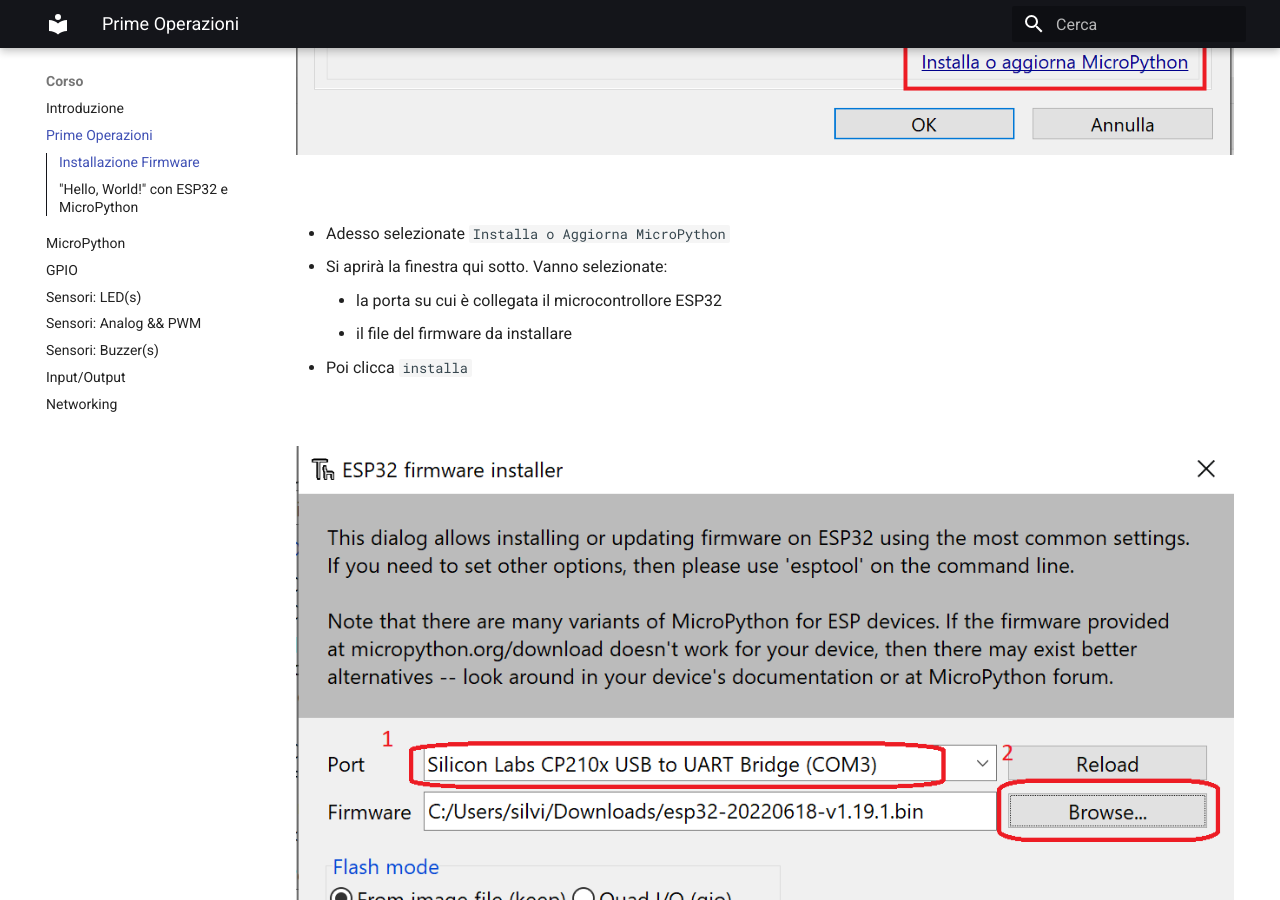
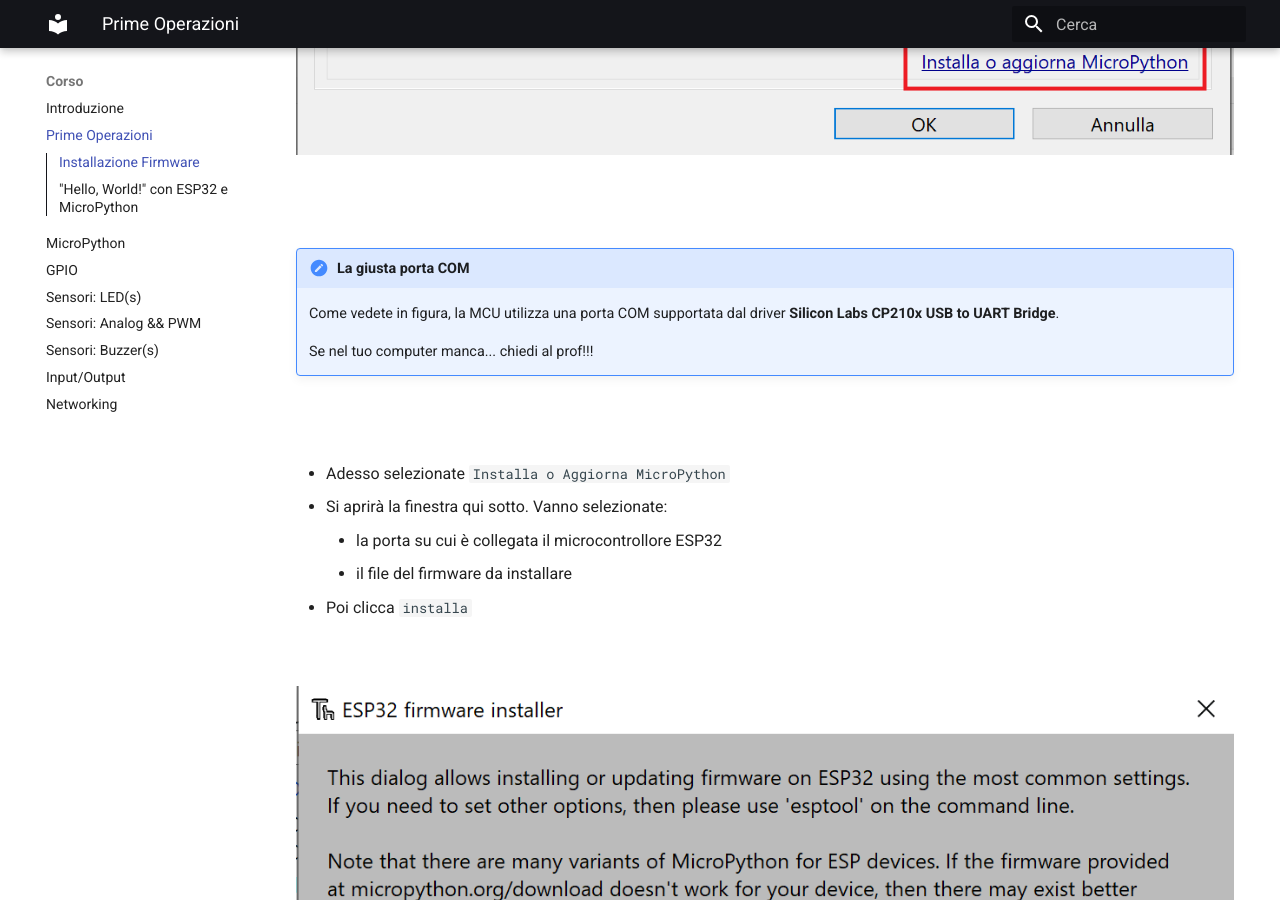
Before and after one commit to dvjlabs/esp32_course, an MkDocs documentation site: the page built from docs/corso/01_prime_operazioni.md, in a window 1280 px wide and 900 px high, scrolled down 1519 px. Built offline with MkDocs 1.6.1 and Material for MkDocs 9.7.7, drawn with Linux system fonts in a browser that asks for light colours.

Commit message:
Driver ++

```diff
--- a/docs/corso/01_prime_operazioni.md
+++ b/docs/corso/01_prime_operazioni.md
@@ -25,6 +25,14 @@ Mi immagino che siate già riusciti nell'impresa... pronti per l'ultima fase:
 <br>
 
 ![Opzioni Thonny](images/opzioni_thonny.png)
+
+<br>
+
+!!! note "La giusta porta COM"
+
+    Come vedete in figura, la MCU utilizza una porta COM supportata dal driver **Silicon Labs CP210x USB to UART Bridge**.
+
+    Se nel tuo computer manca... chiedi al prof!!!
 
 <br>
 
```
